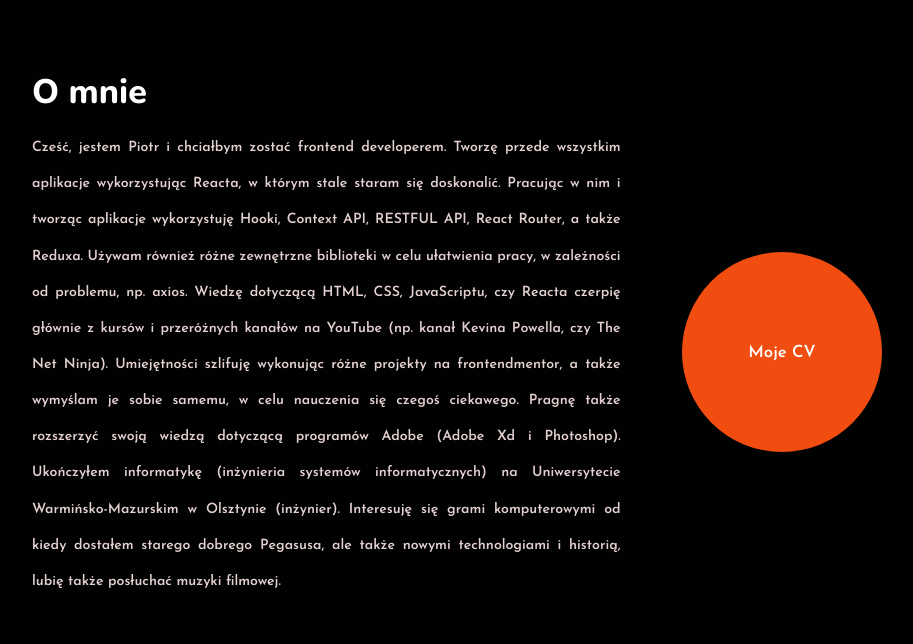
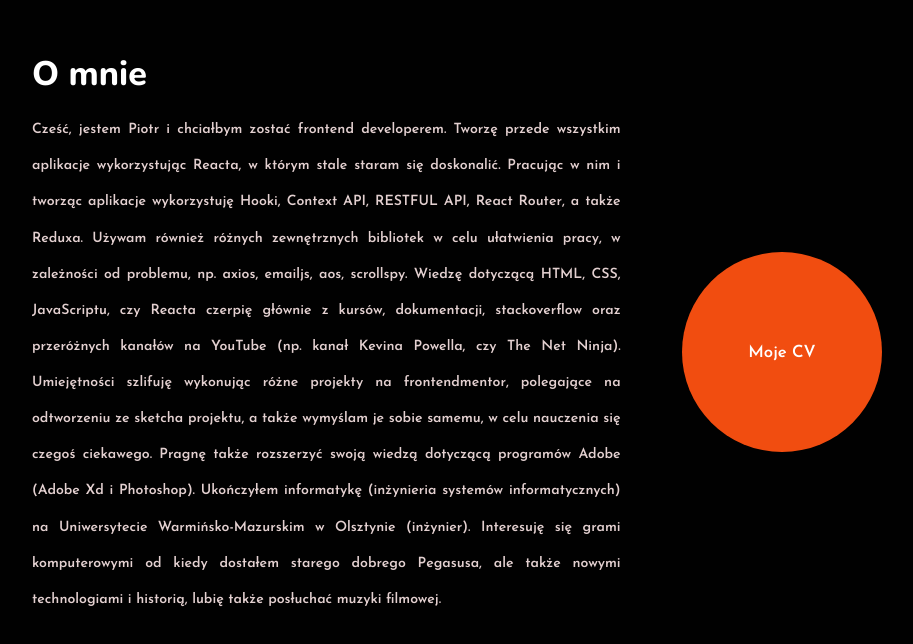
Before and after one commit to PioKl/Portfolio-Website, a React (Create React App) app: page / in a window 1280 px wide. Shown: the part 2663-3307 px from the top of the page, without its empty margins (108-1021 px from the left). Built offline with nearby package versions, Linux system fonts and the light colour scheme; no server answers; a web font is replaced by a local one.

Commit message:
AboutMe.js|Update of description

```diff
--- a/src/components/AboutMe.js
+++ b/src/components/AboutMe.js
@@ -7,7 +7,7 @@ const AboutMe = () => {
         <div id="aboutMe" className="aboutMe-container">
             <div data-aos="fade-right" className="aboutMe">
                 <h1 className="aboutMe__title">O mnie</h1>
-                <p className="aboutMe__description">Cześć, jestem Piotr i chciałbym zostać frontend developerem. Tworzę przede wszystkim aplikacje wykorzystując Reacta, w którym stale staram się doskonalić. Pracując w nim i tworząc aplikacje wykorzystuję Hooki, Context API, RESTFUL API, React Router, a także Reduxa. Używam również różne zewnętrzne biblioteki w celu ułatwienia pracy, w zależności od problemu, np. axios. Wiedzę dotyczącą HTML, CSS, JavaScriptu, czy Reacta czerpię głównie z kursów i przeróżnych kanałów na YouTube (np. kanał Kevina Powella, czy The Net Ninja). Umiejętności szlifuję wykonując różne projekty na frontendmentor, a także wymyślam je sobie samemu, w celu nauczenia się czegoś ciekawego. Pragnę także rozszerzyć swoją wiedzą dotyczącą programów Adobe (Adobe Xd i Photoshop). Ukończyłem informatykę (inżynieria systemów informatycznych) na Uniwersytecie Warmińsko-Mazurskim w Olsztynie (inżynier). Interesuję się grami komputerowymi od kiedy dostałem starego dobrego Pegasusa, ale także nowymi technologiami i historią, lubię także posłuchać muzyki filmowej. </p>
+                <p className="aboutMe__description">Cześć, jestem Piotr i chciałbym zostać frontend developerem. Tworzę przede wszystkim aplikacje wykorzystując Reacta, w którym stale staram się doskonalić. Pracując w nim i tworząc aplikacje wykorzystuję Hooki, Context API, RESTFUL API, React Router, a także Reduxa. Używam również różnych zewnętrznych bibliotek w celu ułatwienia pracy, w zależności od problemu, np. axios, emailjs, aos, scrollspy. Wiedzę dotyczącą HTML, CSS, JavaScriptu, czy Reacta czerpię głównie z kursów, dokumentacji, stackoverflow oraz przeróżnych kanałów na YouTube (np. kanał Kevina Powella, czy The Net Ninja). Umiejętności szlifuję wykonując różne projekty na frontendmentor, polegające na odtworzeniu ze sketcha projektu, a także wymyślam je sobie samemu, w celu nauczenia się czegoś ciekawego. Pragnę także rozszerzyć swoją wiedzą dotyczącą programów Adobe (Adobe Xd i Photoshop). Ukończyłem informatykę (inżynieria systemów informatycznych) na Uniwersytecie Warmińsko-Mazurskim w Olsztynie (inżynier). Interesuję się grami komputerowymi od kiedy dostałem starego dobrego Pegasusa, ale także nowymi technologiami i historią, lubię także posłuchać muzyki filmowej. </p>
             </div>
             <div data-aos="fade-up" className="cv">
                 <a href={CV} target="_blank" rel="noopener noreferrer"><button className="button button--cv">Moje CV</button></a>
```
